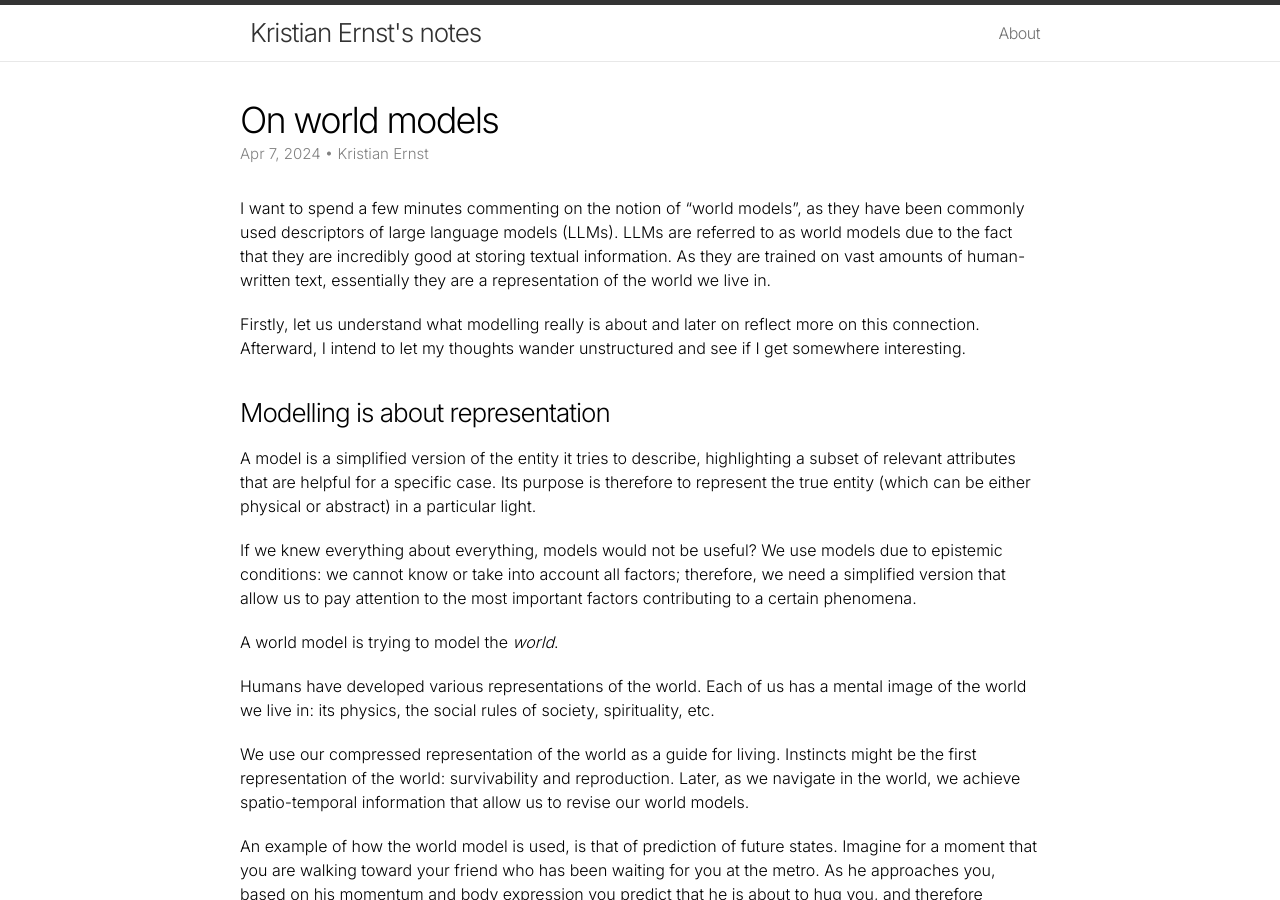
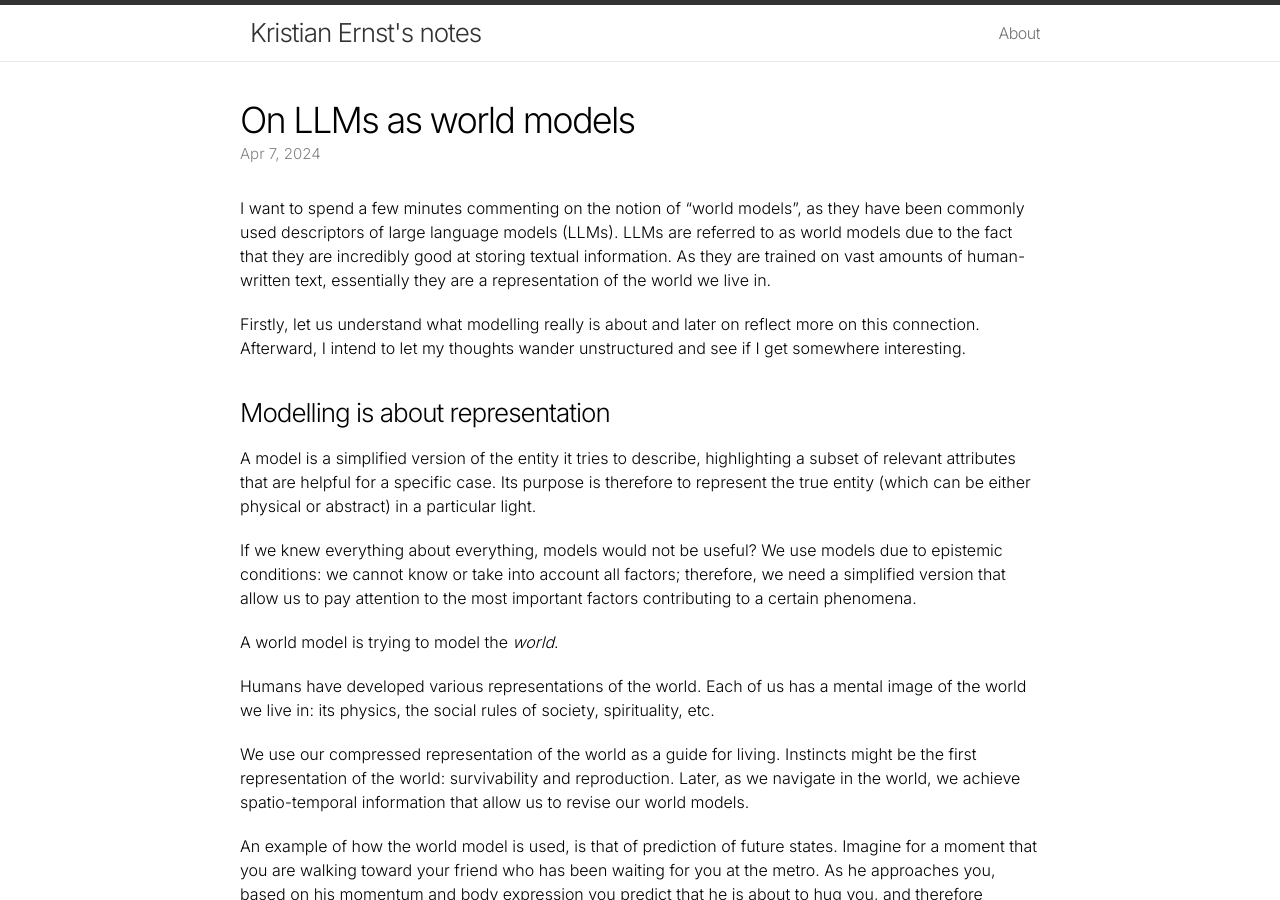
Before and after one commit to kristianernst/kristianernst.github.io, a Jekyll site: the page built from _posts/2024-04-07-world-models.markdown, in a window 1280 px wide and 900 px high. Built offline with Jekyll 4.4.1, drawn with Linux system fonts in a browser that asks for light colours.

Commit message:
added new post

```diff
--- a/_posts/2024-04-07-world-models.markdown
+++ b/_posts/2024-04-07-world-models.markdown
@@ -1,8 +1,7 @@
 ---
 layout: post
 comments: true
-author: "Kristian Ernst"
-title:  "On world models"
+title:  "On LLMs as world models"
 excerpt: "learning representations of worlds"
 date:   2024-04-07 22:00:00
 category: "Philosophy"
```
